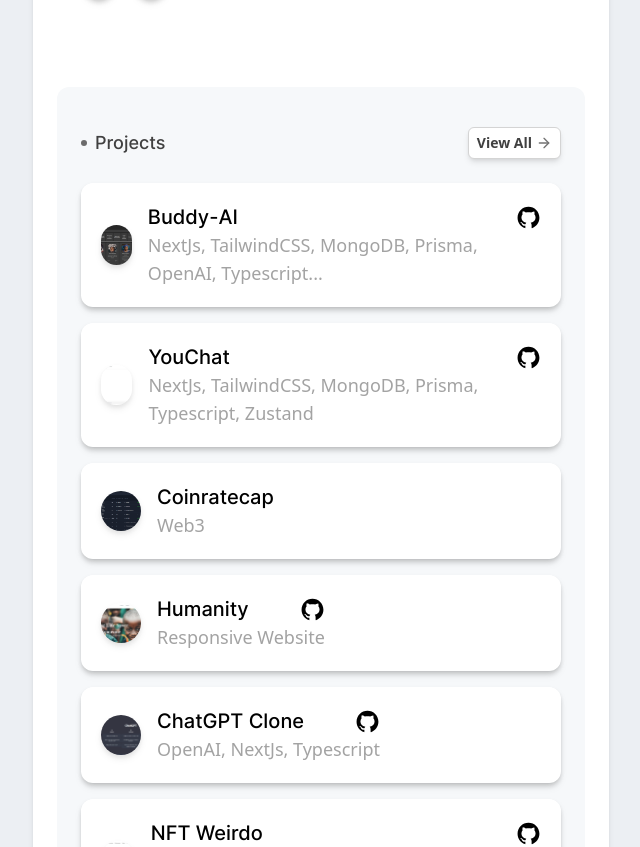
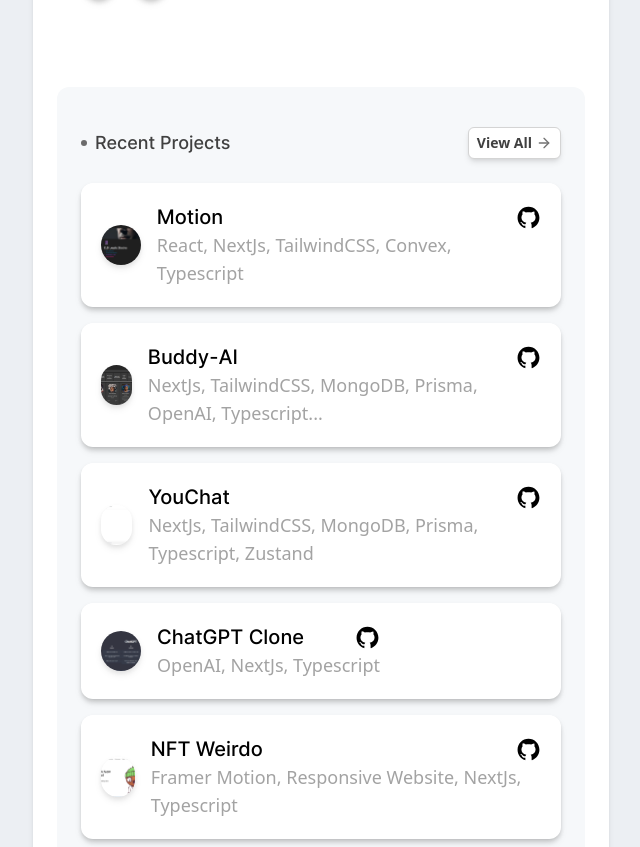
Before and after one commit to NiranMike/NiranMike_Portfolio, a Next.js app: page / in a window 1280 px wide. Shown: the part 445-1292 px from the top of the page, without its empty margins (319-959 px from the left). Built offline with nearby package versions, Linux system fonts and the light colour scheme.

Commit message:
add project

```diff
--- a/app/page.js
+++ b/app/page.js
@@ -15,6 +15,14 @@
 
 const links = [
   {
+    img: "/img/motion.png",
+    title: "Motion",
+    subtitle: ["React, NextJs, TailwindCSS, Convex, Typescript"],
+    icon: <BsChevronRight />,
+    href: "https://motion-flame.vercel.app/",
+    githubHref:"https://github.com/NiranMike/motion"
+  },
+  {
     img: "/img/buddy.png",
     title: "Buddy-AI",
     subtitle: ["NextJs, TailwindCSS, MongoDB, Prisma, OpenAI, Typescript..."],
@@ -28,20 +36,6 @@
     subtitle: ["NextJs, TailwindCSS, MongoDB, Prisma, Typescript, Zustand"],
     href: "https://you-chat-niranmike.vercel.app/",
     githubHref:"https://github.com/NiranMike/YouChat"
-  },
-  {
-    img: "/img/coinratecap.png",
-    title: "Coinratecap",
-    subtitle: ["Web3"],
-    href: "https://coinratecap.com/",
-    githubHref:""
-  },
-  {
-    img: "/img/humanity.png",
-    title: "Humanity",
-    subtitle: ["Responsive Website"],
-    href: "https://humanity-niranmike.vercel.app/",
-    githubHref:"https://github.com/NiranMike/humanity"
   },
   {
     img: "/img/portfolio-2.jpg",
@@ -209,7 +203,7 @@
                 <div className="flex items-center gap-x-2 font-InterRe">
                   <div className="w-[6px] h-[6px] rounded-full  bg-[#6b6b6b]" />
                   <h1 className="text-neutral-700 dark:text-[#C0C0C0] text-lg font-InterMe">
-                    Projects
+                    Recent Projects
                   </h1>
                 </div>
 
--- a/app/project/page.jsx
+++ b/app/project/page.jsx
@@ -9,6 +9,14 @@
 // import { BsChevronRight } from "react-icons/bs";
 
 const links = [
+  {
+    img: "/img/motion.png",
+    title: "Motion",
+    subtitle: ["React, NextJs, TailwindCSS, Convex, Typescript"],
+    icon: <BsChevronRight />,
+    href: "https://motion-flame.vercel.app/",
+    githubHref:"https://github.com/NiranMike/motion"
+  },
   {
     img: "/img/buddy.png",
     title: "Buddy-AI",
@@ -46,6 +54,8 @@
     githubHref:"https://github.com/NiranMike/chatgpt"
   },
 ];
+
+
 const projects = [
   {
     img: "/img/pizza.png",
```
Also changed, not shown: public/img/motion.png (added).
